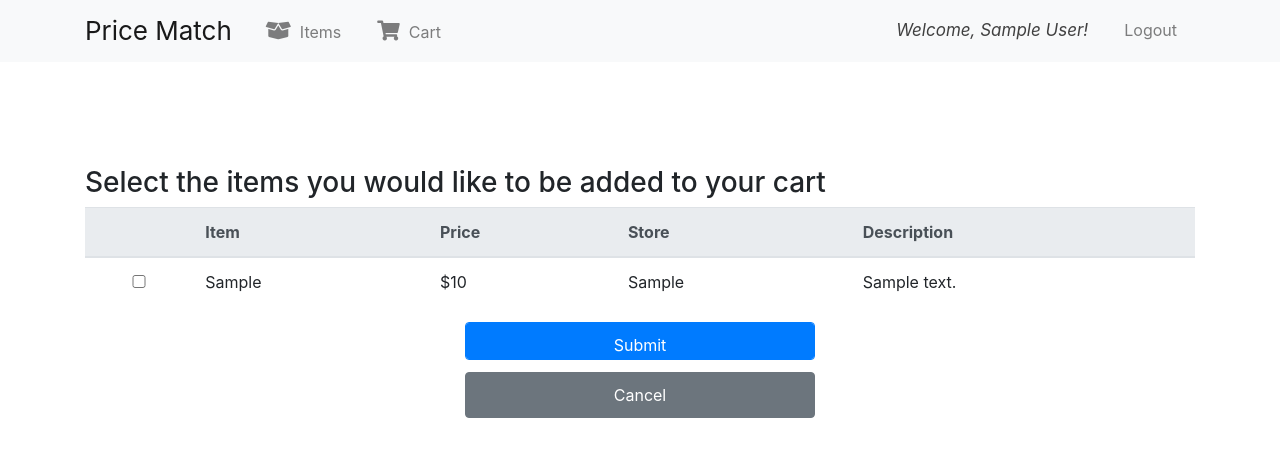
After one commit to richardchen910/Price-Match, a Flask app: page /edit_cart in a window 1280 px wide. The commit adds this page. Shown: the top 457 px of the page. Run offline with Flask 2, Linux system fonts and the light colour scheme; the visitor is signed in with stand-in values (Sample User, id 1); tables that the repository leaves empty or names only in its code hold one stand-in row (values such as "Sample post"); some libraries are stand-ins or nearby versions.

Commit message:
Added cart functionality (add/edit cart)

```diff
--- a/app.py
+++ b/app.py
@@ -141,6 +141,14 @@ def logout():
 	return redirect(url_for('login'))
 
 
+
+class Cart:
+	def __init__(self):
+		self._cart = []
+
+	def add_item(self):
+		pass
+
 # List of items
 @app.route('/items')
 @is_logged_in
@@ -149,18 +157,57 @@ def items():
 	cur = mysql.connection.cursor()
 
 	# Get list of items
-	result = cur.execute("SELECT * FROM items WHERE %s = user_id", [session['id']])
+	result = cur.execute("SELECT * FROM items WHERE user_id = %s", [session['id']])
+
 	if result > 0:
-		items = cur.fetchall()
-		return render_template('items.html', items=items)
+		items = cur.fetchall()	# Tuple
+		sorted_items = (sorted(items, key=(lambda entry : entry['item'])))
+
+		# Close connection
+		cur.close()
+
+		return render_template('items.html', items=sorted_items)
 	else:
 		msg = 'No items found'
+
+		# Close connection
+		cur.close()
+
 		return render_template('items.html', msg=msg)
 
-	# Close connection
-	cur.close()
+	return render_template('items.html')
 
-	return render_template('items.html')
+
+# Add item
+@app.route('/add_item', methods=['GET', 'POST'])
+@is_logged_in
+def add_item():
+	if request.method == 'POST':
+		item = request.form['item']
+		price = float(request.form['price'])
+		store = request.form['store']
+		description = request.form['description']
+		if len(description) == 0:
+			description = "-"
+
+		# Create a cursor
+		cur = mysql.connection.cursor()
+
+		# Add item to database
+		cur.execute("INSERT INTO items(item, price, store, description, user_id) VALUES(%s, %s, %s, %s, %s)", (item, price, store, description, session['id']))
+
+		# Commit to DB
+		mysql.connection.commit()
+
+		# Close connection
+		cur.close()
+
+		flash('Item added successfully', 'success')
+
+		return redirect(url_for('items'))
+
+	return render_template('add_item.html')
+
 
 
 class ItemForm(Form):
@@ -188,11 +235,7 @@ def edit_item(id):
 	form.item.data = item['item']
 	form.price.data = item['price']
 	form.store.data = item['store']
-	if form.description.data == "-":
-		form.description.data = ""
-	else:
-		form.description.data = item['description']
-
+	form.description.data = item['description']
 
 	if request.method == 'POST':
 		item = request.form['item']
@@ -205,8 +248,8 @@ def edit_item(id):
 		# Create a cursor
 		cur = mysql.connection.cursor()
 
-		# Get item
-		cur.execute("UPDATE items set item=%s, price=%s, store=%s, description=%s WHERE id = %s", (item, price, store, description, id))
+		# Update item in items and cart tables
+		cur.execute("UPDATE items SET item=%s, price=%s, store=%s, description=%s WHERE id = %s", (item, price, store, description, id))
 
 		# Commit to DB
 		mysql.connection.commit()
@@ -241,43 +284,71 @@ def delete_item(id):
 	return redirect(url_for('items'))
 
 
-# Add item
-@app.route('/add_item', methods=['GET', 'POST'])
-@is_logged_in
-def add_item():
-	if request.method == 'POST':
-		item = request.form['item']
-		price = float(request.form['price'])
-		store = request.form['store']
-		description = request.form['description']
-		if description == "":
-			description = "-"
-
-		# Create a cursor
-		cur = mysql.connection.cursor()
-
-		# Add item to database
-		cur.execute("INSERT INTO items(item, price, store, description, user_id) VALUES(%s, %s, %s, %s, %s)", (item, price, store, description, session['id']))
-
-		# Commit to database
-		mysql.connection.commit()
-
-		#Close connection
-		cur.close()
-
-		flash('Item added successfully', 'success')
-
-		return redirect(url_for('items'))
-
-	return render_template('add_item.html')
-
-
-
-
 @app.route('/cart')
 @is_logged_in
 def cart():
+	# Create a cursor
+	cur = mysql.connection.cursor()
+
+	# Get list of cart items
+	result = cur.execute("SELECT * FROM items WHERE user_id = %s AND cart = 1", [session['id']])
+
+	if result > 0:
+		items = cur.fetchall()	# Tuple
+		sorted_items = (sorted(items, key=(lambda entry : entry['item'])))
+
+		# Close connection
+		cur.close()
+
+		return render_template('cart.html', items=sorted_items)
+	else:
+		msg = 'No items found'
+
+		# Close connection
+		cur.close()
+
+		return render_template('cart.html', msg=msg)
+
 	return render_template('cart.html')
+
+
+@app.route('/edit_cart', methods=['GET', 'POST'])
+@is_logged_in
+def edit_cart():
+	# Create a cursor
+	cur = mysql.connection.cursor()
+
+	# Get list of items
+	result = cur.execute("SELECT * FROM items WHERE %s = user_id", [session['id']])
+
+	if result > 0:
+		items = cur.fetchall()	# Tuple
+		sorted_items = (sorted(items, key=(lambda entry : entry['item'])))
+
+		if request.method == 'POST':
+			cart = request.form.getlist('cart')
+			for i in cart:
+				columns = i.split(", ")
+				item, user_id = columns[0], columns[1]
+
+				# Update cart column to 1
+				cur.execute("UPDATE items SET cart = 1 WHERE item=%s AND user_id=%s", (item, user_id))
+
+				# Commit to DB
+				mysql.connection.commit()
+
+			# Close connection
+			cur.close()
+
+			return redirect(url_for('cart'))
+
+		return render_template('edit_cart.html', items=sorted_items)
+	else:
+		# Close connection
+		cur.close()
+
+		flash('No items can be added to your cart', 'danger')
+		return redirect(url_for('cart'))
 
 
 if __name__ == "__main__":
--- a/templates/add_item.html
+++ b/templates/add_item.html
@@ -1,7 +1,8 @@
 {% extends 'layout.html' %}
 
 {% block body %}
-	<h1>Add Item</h1>
+	<div class="row-spacer"></div>
+	<div class="container">
 		<form method="POST" action="">
 			<div class="form-group row">
 				<label for="item"></label>
@@ -23,7 +24,7 @@
 			<div class="form-group row">
 				<label for="store"></label>
 				<div class="col-md-4 offset-md-4">
-				<input id="store" class="form-control" type="text" placeholder="Store" autocomplete="off" name="store" required>
+					<input id="store" class="form-control" type="text" placeholder="Store" name="store" required>
 				</div>
 			</div>
 			<div class="form-group row">
@@ -43,4 +44,5 @@
 				</div>
 			</div>
 		</form>
+	</div>
 {% endblock %}
--- /dev/null
+++ b/templates/edit_cart.html
@@ -0,0 +1,43 @@
+{% extends 'layout.html' %}
+
+{% block body %}
+	<div class="row-spacer"></div>
+	<div class="container">
+		<h3>Select the items you would like to be added to your cart</h3>
+		<form method="POST" action="">
+			<table class="table table-hover">
+				<thead class="thead-light">
+					<tr>
+						<th></th>
+						<th>Item</th>
+						<th>Price</th>
+						<th>Store</th>
+						<th>Description</th>
+					</tr>
+				</thead>
+				<tbody>
+					{% for item in items %}
+					<tr>
+						<td><input type="checkbox" name="cart" value="{{ item.item }}, {{ session.id }}"></td>
+						<td>{{ item.item }}</td>
+						<td>${{ item.price }}</td>
+						<td>{{ item.store }}</td>
+						<td>{{ item.description }}</td>
+					</tr>
+					{% endfor %}
+				</tbody>
+			</table>
+			<div class="form-group row">
+				<label for="submit" class="col-form-label"></label>
+				<div class="col-md-4 offset-md-4">
+					<input id="submit" class="form-control btn btn-primary" type="submit" value="Submit">
+				</div>
+			</div>
+			<div class="form-group row">
+				<div class="col-md-4 offset-md-4">
+					<a class="btn btn-secondary" href="/cart" style="width: 100%; padding: 10px">Cancel</a>
+				</div>
+			</div>
+		</form>
+	</div>
+{% endblock %}
--- a/templates/index.html
+++ b/templates/index.html
@@ -1,5 +1,8 @@
 {% extends 'layout.html' %}
 
+
 {% block body %}
-	<h1 style="text-align: center">Welcome to Price Match!</h1>
+	<div class="container">
+		<h1 style="text-align: center">Welcome to Price Match!</h1>
+	</div>
 {% endblock %}
--- a/templates/layout.html
+++ b/templates/layout.html
@@ -70,6 +70,55 @@
 		color: lightgray;
 	}
 
+	#cart {
+		width: 40%;
+		border: 1px solid lightgray;
+		box-shadow: 1px 1px 10px lightgray;
+	}
+
+	#cart td:empty {
+		border-left: 0;
+		border-right: 0;
+	}
+
+	#cart thead, tbody {
+		width: 100%;
+	}
+
+	.scrollit {
+		overflow-y: auto;
+		height: 550px;
+	}
+
+	#cart tbody {
+		height: 550px;
+		overflow-y: auto;
+		overflow-x: hidden;
+	}
+
+	.cart-header {
+		text-align: center;
+		border-color: lightgray;
+		border-width: 0px 0px 1px;
+		padding: 18px 0px;
+	}
+
+	#empty-cart {
+		padding-top: 200px;
+		padding-bottom: 0px;
+		text-align: center;
+	}
+
+	.center {
+		display: block;
+		margin-left: auto;
+		margin-right: auto;
+	}
+
+	.cart-btn {
+		width: 20%;
+	}
+
 </style>
 
 </head>
@@ -82,11 +131,29 @@
 				{% include 'includes/_messages.html' %}
 			</div>
 		</div>
-		{% block body %}{% endblock %}
 	</div>
+	{% block body %}{% endblock %}
 
 	<script src="https://ajax.googleapis.com/ajax/libs/jquery/3.3.1/jquery.min.js"></script>
 	<script src="https://stackpath.bootstrapcdn.com/bootstrap/4.1.1/js/bootstrap.min.js"></script>
 
+	<!-- Confirm delete when user deletes item -->
+	<script>
+		function confirmDelete() {
+			return confirm("Are you sure you want to delete this item?");
+		}
+	</script>
+
+	<script>
+		/*
+		$(document).ready(function() {
+			var containerWidth = document.getElementsByClassName("table-header")[0].offsetWidth;
+			$("table").find("th").css("width", containerWidth);
+			$("table").find("td").css("width", containerWidth);
+		});
+		*/
+
+	</script>
+
 </body>
 </html>
--- a/templates/login.html
+++ b/templates/login.html
@@ -1,6 +1,7 @@
 {% extends 'layout.html' %}
 
 {% block body %}
+	<div class="container">
 		<h1 style="text-align: center">Login</h1>
 		<form method="POST" action="">
 			<div class="form-group row">
@@ -23,5 +24,6 @@
 			</div>
 			<p style="text-align: center">Don't have an account? <a href="/register" id="sign-up">Sign up</a></p>
 		</form>
+	</div>
 
 {% endblock %}
--- a/templates/register.html
+++ b/templates/register.html
@@ -1,6 +1,7 @@
 {% extends 'layout.html' %}
 
 {% block body %}
+	<div class="container">
 		<h1 style="text-align: center">Sign Up</h1>
 		<form method="POST" action="">
 			<div class="form-group row">
@@ -38,4 +39,5 @@
 				</div>
 			</div>
 		</form>
+	</div>
 {% endblock %}
```
Also changed, not shown: templates/cart.html (+64 -1 lines), templates/edit_item.html (+9 -48 lines), templates/items.html (+6 -6 lines). Lines whose indentation alone changed are shown as unchanged.
